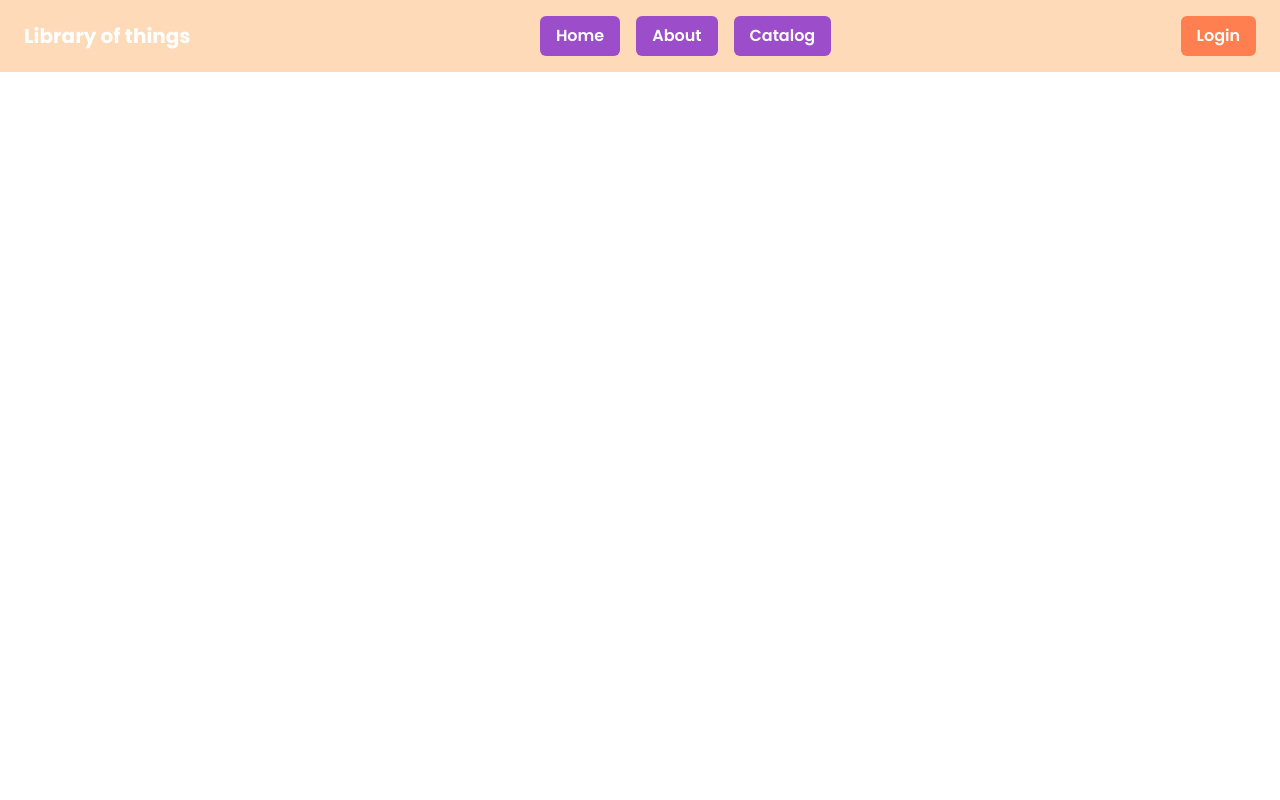
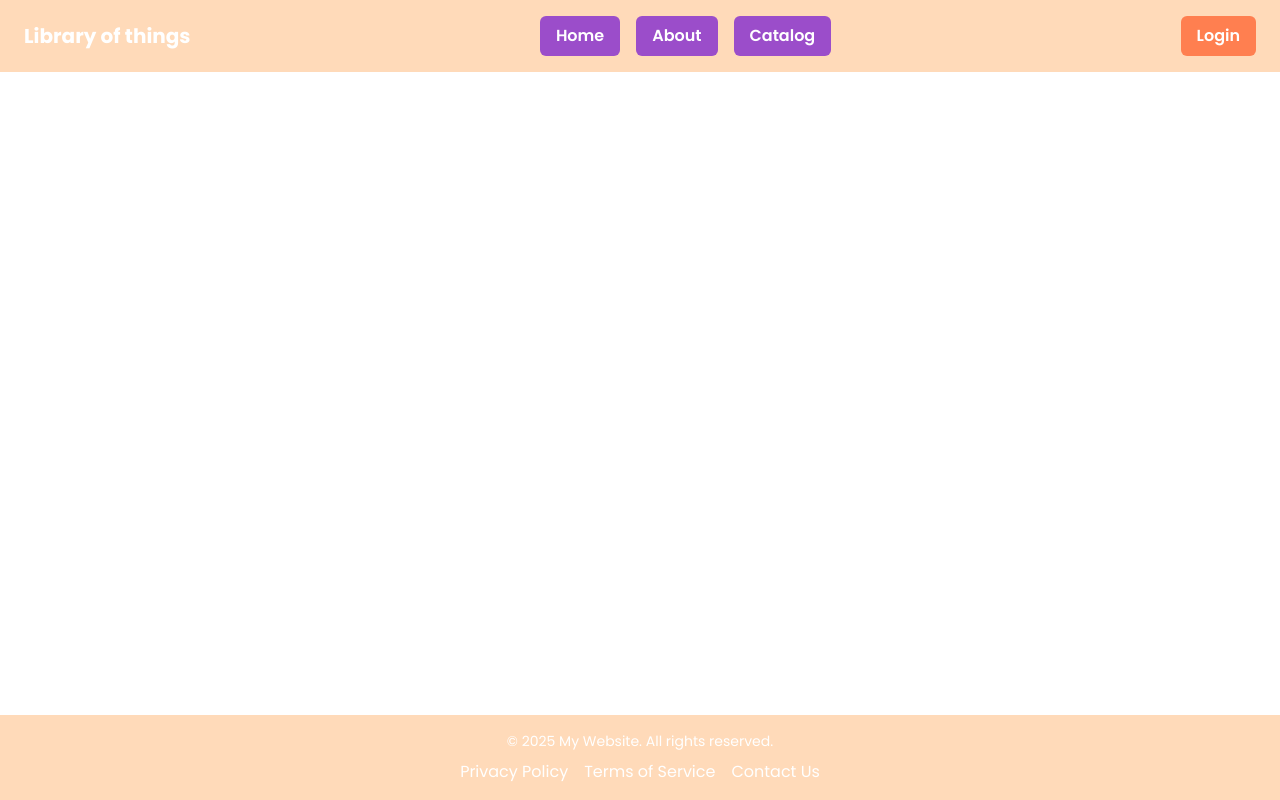
Before and after one commit to DennyNK/LibOfThings, a React (Vite) app in the folder client/: page / in a window 1280 px wide. Built offline with nearby package versions, Linux system fonts and the light colour scheme.

Commit message:
adding header, footer and styles for them

```diff
--- a/client/src/App.css
+++ b/client/src/App.css
@@ -1,42 +1,22 @@
-/* #root {
-  max-width: 1280px;
-  margin: 0 auto;
-  padding: 2rem;
-  text-align: center;
+/* This file is used for general layout styles in App.js */
+
+/* Ensure the body takes up the full height */
+body {
+  margin: 0;
+  padding: 0;
+  height: 100%;
 }
 
-.logo {
-  height: 6em;
-  padding: 1.5em;
-  will-change: filter;
-  transition: filter 300ms;
-}
-.logo:hover {
-  filter: drop-shadow(0 0 2em #646cffaa);
-}
-.logo.react:hover {
-  filter: drop-shadow(0 0 2em #61dafbaa);
+/* Wrapper for App with vertical flex layout */
+.app-container {
+  display: flex;
+  flex-direction: column;
+  min-height: 100vh;
 }
 
-@keyframes logo-spin {
-  from {
-    transform: rotate(0deg);
-  }
-  to {
-    transform: rotate(360deg);
-  }
+/* Main content area to take remaining space */
+.app-content {
+  flex: 1;
 }
 
-@media (prefers-reduced-motion: no-preference) {
-  a:nth-of-type(2) .logo {
-    animation: logo-spin infinite 20s linear;
-  }
-}
-
-.card {
-  padding: 2em;
-}
-
-.read-the-docs {
-  color: #888;
-} */
+/* You can add custom styles for header and footer if needed */
--- a/client/src/App.jsx
+++ b/client/src/App.jsx
@@ -1,14 +1,21 @@
 import './App.css'
+import Footer from './components/footer/Footer.jsx'
 import Header from './components/header/Header.jsx'
 // import { Routes, Route } from 'react-router'
 
 function App() {
 
   return (
-    <>
-    <Header/>
+    <div className="app-container">
+    <Header />
 
-    </>
+
+    <div className="app-content">
+
+    </div>
+
+    <Footer />
+  </div>
   )
 }
 
--- /dev/null
+++ b/client/src/components/footer/Footer.jsx
@@ -0,0 +1,24 @@
+import { Box, Flex, Text, Link } from '@chakra-ui/react';
+
+export default function Footer() {
+   return (
+    <Box bg="peach.500" color="white" py={4}>
+    <Flex justify="center" direction="column" align="center">
+      <Text fontSize="sm">
+        &copy; 2025 My Website. All rights reserved.
+      </Text>
+      <Flex mt={2} gap={4}>
+        <Link href="#" color="white" _hover={{ textDecoration: 'underline' }}>
+          Privacy Policy
+        </Link>
+        <Link href="#" color="white" _hover={{ textDecoration: 'underline' }}>
+          Terms of Service
+        </Link>
+        <Link href="#" color="white" _hover={{ textDecoration: 'underline' }}>
+          Contact Us
+        </Link>
+      </Flex>
+    </Flex>
+  </Box>
+   );
+}
--- a/client/src/components/header/Header.jsx
+++ b/client/src/components/header/Header.jsx
@@ -1,6 +1,6 @@
 import { Box, Button, Flex, Spacer } from "@chakra-ui/react";
 
-const Header = () => {
+export default function Header() {
   return (
     <Box bg="peach.500" px={6} py={4} color="white">
       <Flex align="center">
@@ -53,5 +53,3 @@ const Header = () => {
     </Box>
   );
 };
-
-export default Header;
```
Also changed, not shown: client/src/components/home/Home.jsx (+4 -4 lines).
